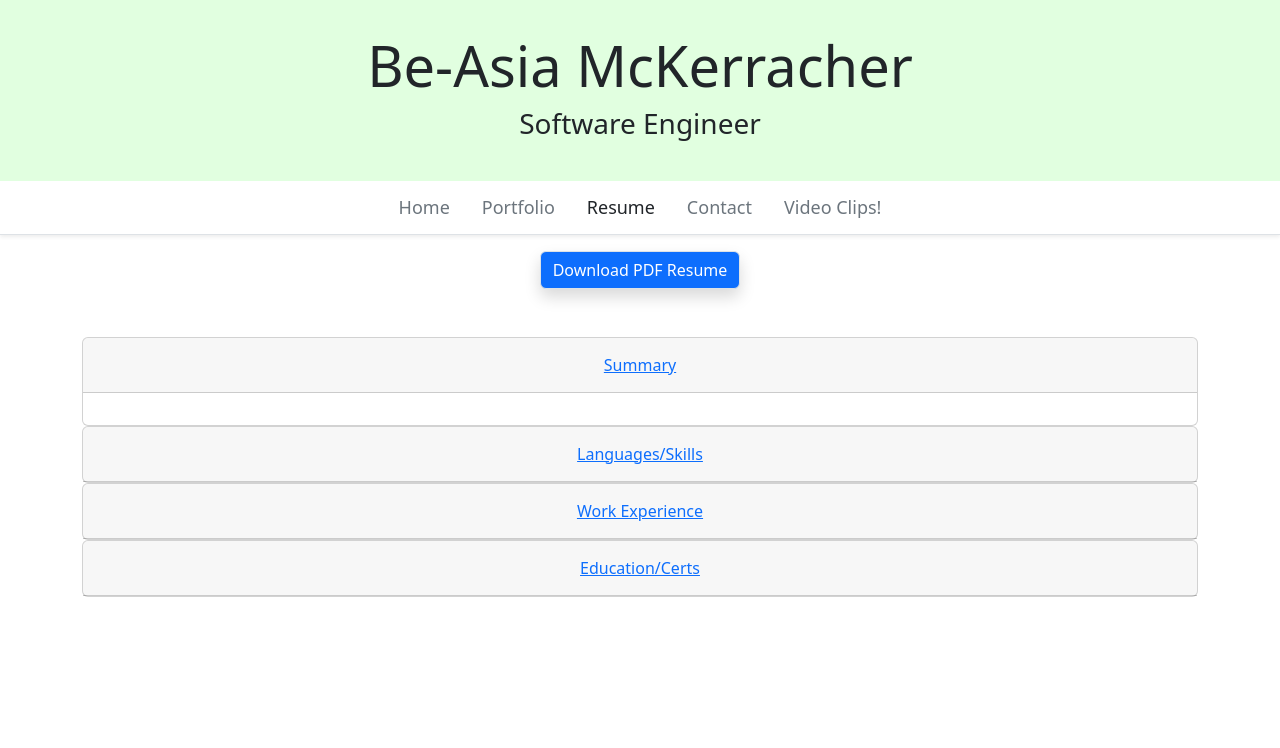
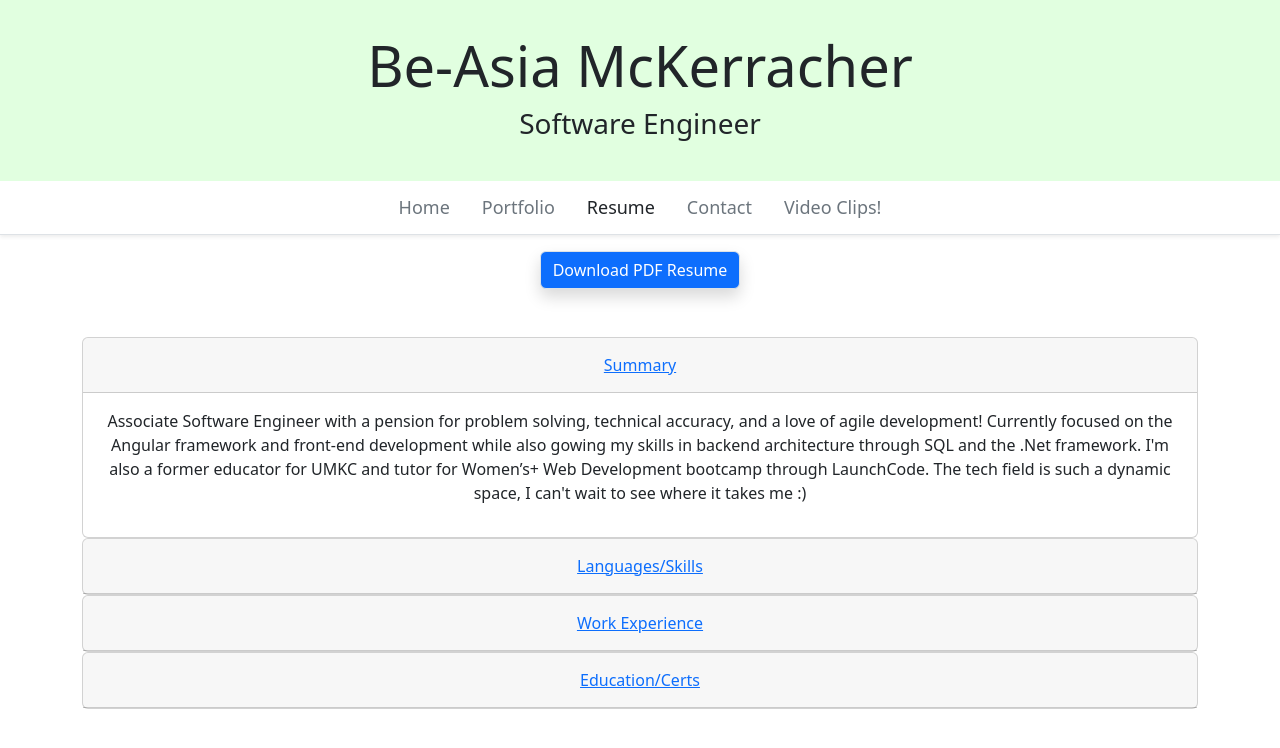
Before and after one commit to amerigirl/AngularPortfolioWebsite, an Angular app: page /resume in a window 1280 px wide. Both pictures are taken after a click on the button "Summary". Shown: the top 748 px of the page. Built offline with nearby package versions, Linux system fonts and the light colour scheme.

Commit message:
added basic summary info from Linked in

```diff
--- a/src/app/resume/resume.component.html
+++ b/src/app/resume/resume.component.html
@@ -5,19 +5,21 @@
 
   <accordion>
     <accordion-group heading="Summary">
-
+      <p>
+        Associate Software Engineer with a pension for problem solving,
+        technical accuracy, and a love of agile development! Currently focused
+        on the Angular framework and front-end development while also gowing my
+        skills in backend architecture through SQL and the .Net framework. I'm
+        also a former educator for UMKC and tutor for Women’s+ Web Development
+        bootcamp through LaunchCode. The tech field is such a dynamic space, I
+        can't wait to see where it takes me :)
+      </p>
     </accordion-group>
 
-        <accordion-group heading="Languages/Skills">
+    <accordion-group heading="Languages/Skills"> </accordion-group>
 
-    </accordion-group>
+    <accordion-group heading="Work Experience"> </accordion-group>
 
-        <accordion-group heading="Work Experience">
-
-    </accordion-group>
-
-        <accordion-group heading="Education/Certs">
-
-    </accordion-group>
+    <accordion-group heading="Education/Certs"> </accordion-group>
   </accordion>
 </div>
--- a/src/app/resume/resume.component.ts
+++ b/src/app/resume/resume.component.ts
@@ -14,7 +14,7 @@ export class ResumeComponent {
   }
 
   downloadFile() {
-    const link = this.renderer.createElement('a');
+    const link = this.renderer.createElement('a'); //learn more about the renderer
     link.setAttribute('target', '_blank'); //opens into a new window
     link.setAttribute('href', '/assets/images/resumePDF2024.pdf');
     link.setAttribute('download', 'resumePDF2024.pdf');
```
